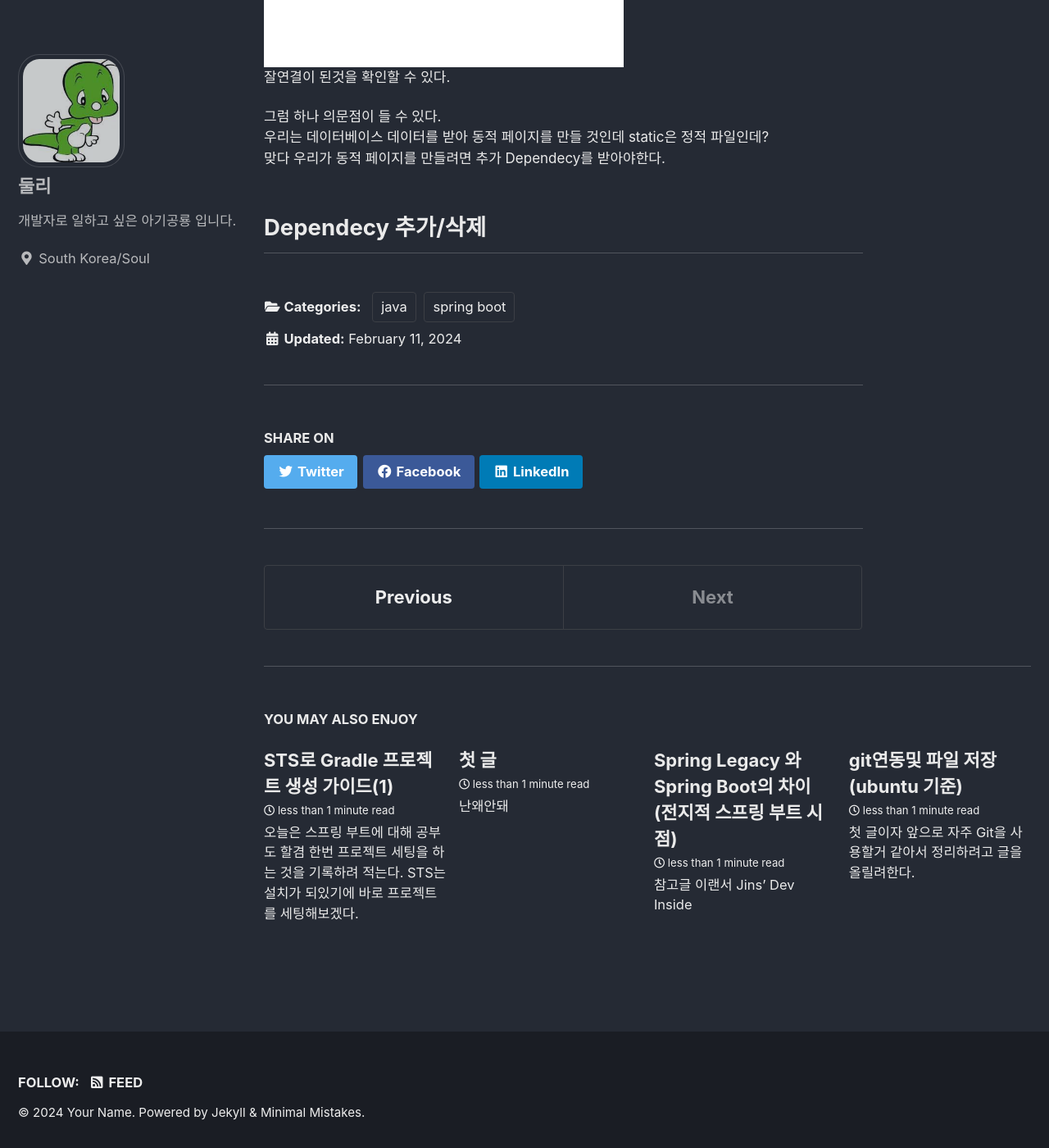
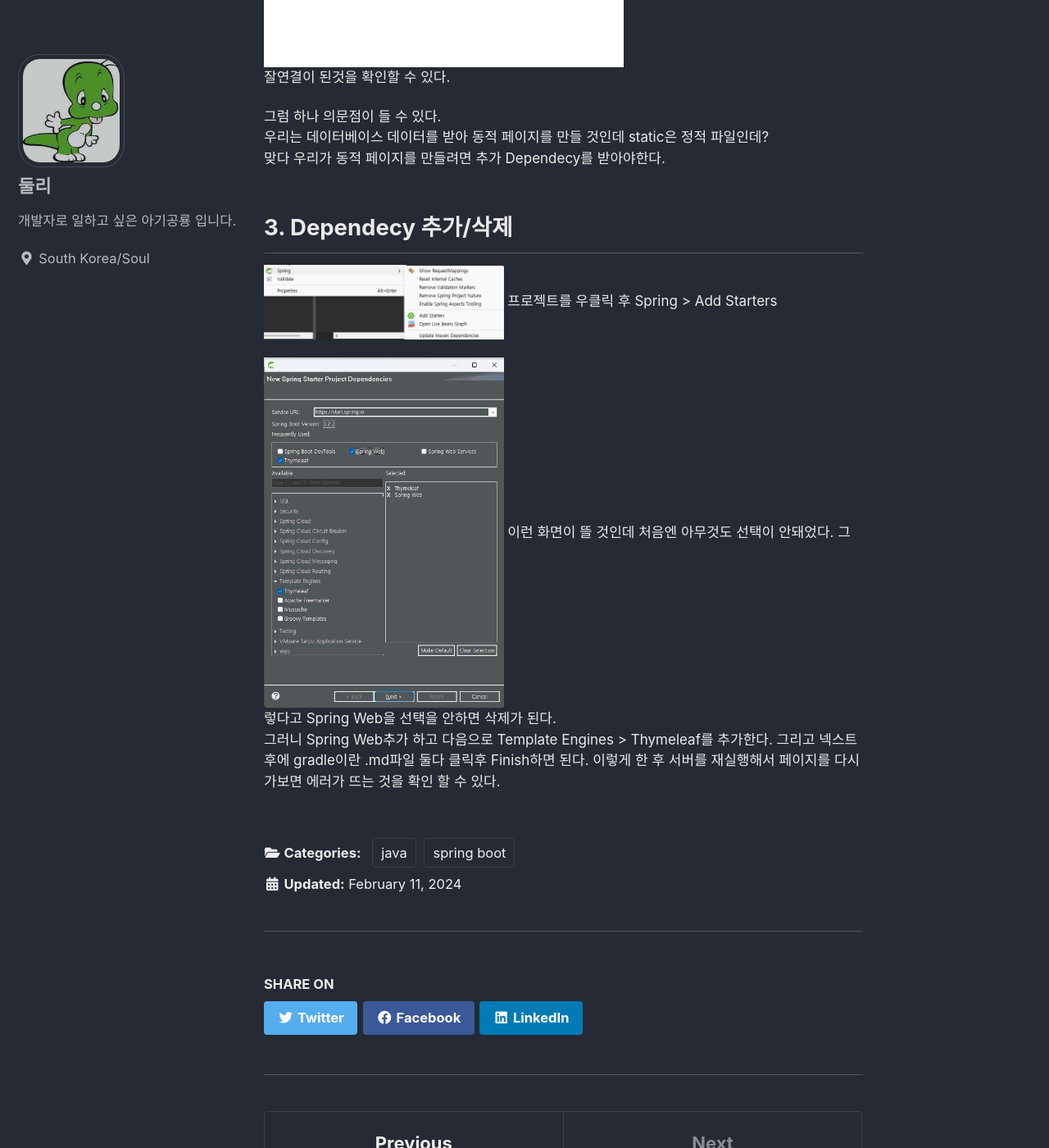
Before and after one commit to apfhddy/apfhddy.github.io, a Jekyll site: the page built from _posts/2024-02-10-springBootSetting2.md, in a window 1280 px wide and 1400 px high, scrolled down 1981 px. Shown: the whole window at 82% size. Built offline with Jekyll 4.4.1, drawn with Linux system fonts in a browser that asks for light colours; cached includes are drawn as plain includes; some of the changed text lies outside the part shown.

Commit message:
업데이트

```diff
--- a/_posts/2024-02-10-springBootSetting2.md
+++ b/_posts/2024-02-10-springBootSetting2.md
@@ -35,4 +35,12 @@ static에 html파일을 생성할 거다.
 우리는 데이터베이스 데이터를 받아 동적 페이지를 만들 것인데 static은 정적 파일인데?
 맞다 우리가 동적 페이지를 만들려면 추가 Dependecy를 받아야한다.
 
-## Dependecy 추가/삭제
+## 3. Dependecy 추가/삭제
+<img src="/img/스크린샷 2024-02-12 165518.png" style="width:40%;">
+프로젝트를 우클릭 후 Spring > Add Starters
+
+<img src="/img/스크린샷 2024-02-12 170110.png" style="width:40%;">
+이런 화면이 뜰 것인데 처음엔 아무것도 선택이 안돼었다. 그렇다고 Spring Web을 선택을 안하면 삭제가 된다.
+그러니 Spring Web추가 하고 다음으로 Template Engines > Thymeleaf를 추가한다.
+그리고 넥스트 후에 gradle이란 .md파일 둘다 클릭후 Finish하면 된다.
+이렇게 한 후 서버를 재실행해서 페이지를 다시 가보면 에러가 뜨는 것을 확인 할 수 있다.
```
Also changed, not shown: img/스크린샷 2024-02-12 170110.png (added).
